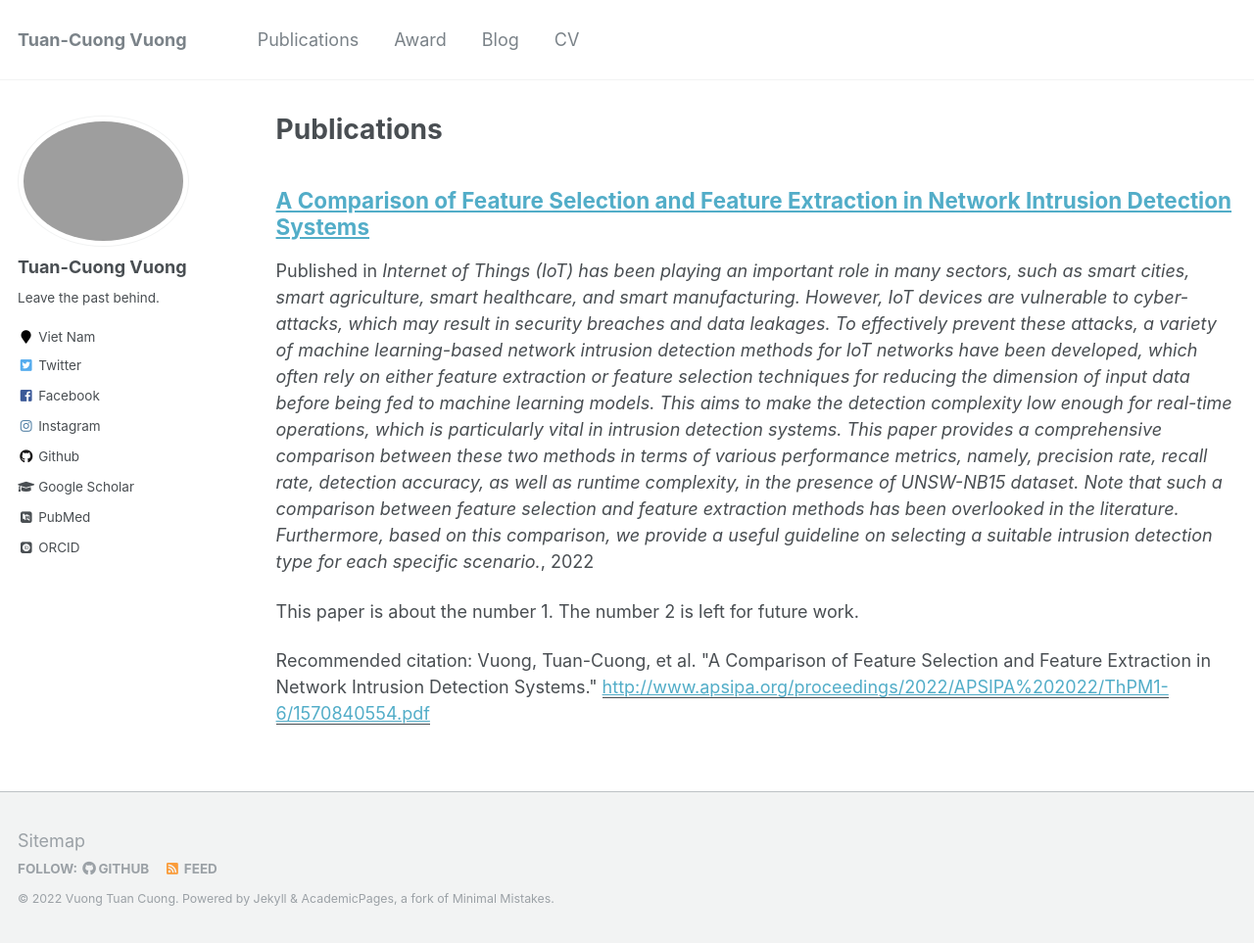
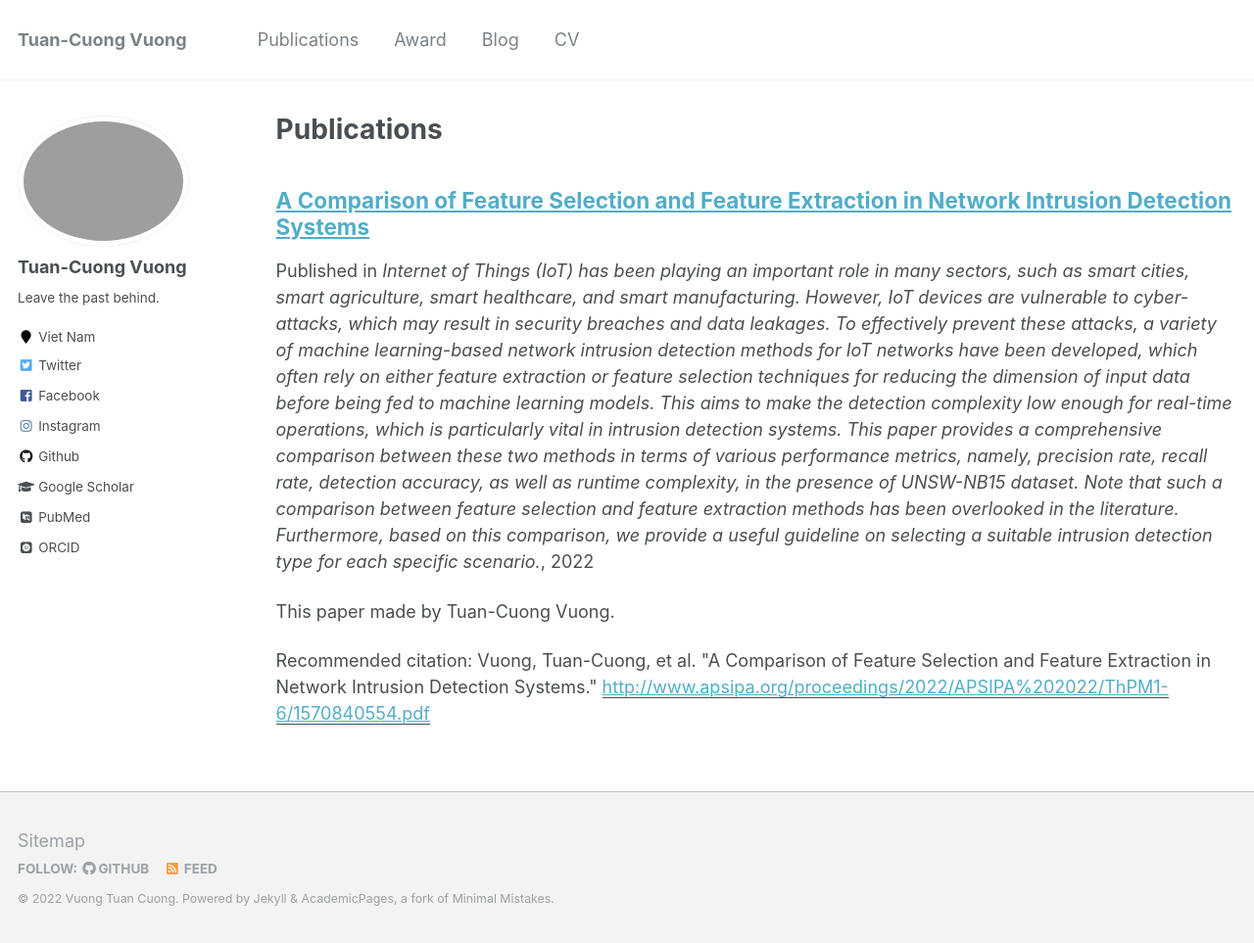
Before and after one commit to cngvng/cngvng.github.io, a Jekyll site: the page built from _pages/publications.md, in a window 1280 px wide and 963 px high. Shown: the whole window at 98% size. Built offline with Jekyll 4.4.1, drawn with Linux system fonts in a browser that asks for light colours; some web fonts are replaced.

Commit message:
commit code

```diff
--- a/_data/authors.yml
+++ b/_data/authors.yml
@@ -4,8 +4,8 @@
   name        : "Tuan-Cuong Vuong"
   uri         : "http://cngvng.github.io"
   email       : "cngvng123@gmail.com"
-  bio         : "Leave the past behind."
-  avatar      : "cngvng.JPG"
+  bio         : "Reset away from day-to-day seen as best way forward."
+  avatar      : "cngvng1.jpg"
   twitter     : "cngvng413"
   google_plus :
 
--- a/_publications/2022-11-01-conf-APSIPA.md
+++ b/_publications/2022-11-01-conf-APSIPA.md
@@ -2,7 +2,7 @@
 title: "A Comparison of Feature Selection and Feature Extraction in Network Intrusion Detection Systems"
 collection: publications
 permalink: /publication/2022-11-01-conf-APSIPA
-excerpt: 'This paper is about the number 1. The number 2 is left for future work.'
+excerpt: 'This paper made by Tuan-Cuong Vuong.'
 date: 2022-11-10
 venue: 'Internet of Things (IoT) has been playing an important role in many sectors, such as smart cities, smart agriculture, smart healthcare, and smart manufacturing. However, IoT devices are vulnerable to cyber-attacks, which may result in security breaches and data leakages. To effectively prevent these attacks, a variety of machine learning-based network intrusion detection methods for IoT networks have been developed, which often rely on either feature extraction or feature selection techniques for reducing the dimension of input data before being fed to machine learning models. This aims to make the detection complexity low enough for real-time operations, which is particularly vital in intrusion detection systems. This paper provides a comprehensive comparison between these two methods in terms of various performance metrics, namely, precision rate, recall rate, detection accuracy, as well as runtime complexity, in the presence of UNSW-NB15 dataset. Note that such a comparison between feature selection and feature extraction methods has been overlooked in the literature. Furthermore, based on this comparison, we provide a useful guideline on selecting a suitable intrusion detection type for each specific scenario.'
 paperurl: 'http://www.apsipa.org/proceedings/2022/APSIPA%202022/ThPM1-6/1570840554.pdf'
```
Also changed, not shown: images/cngvng1.jpg (added).
